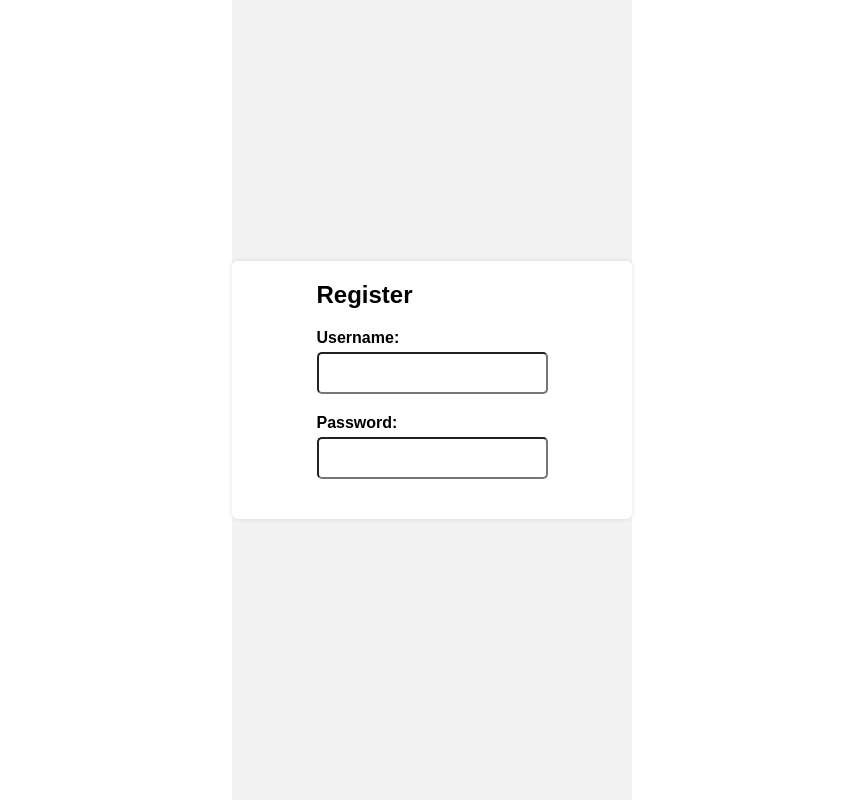
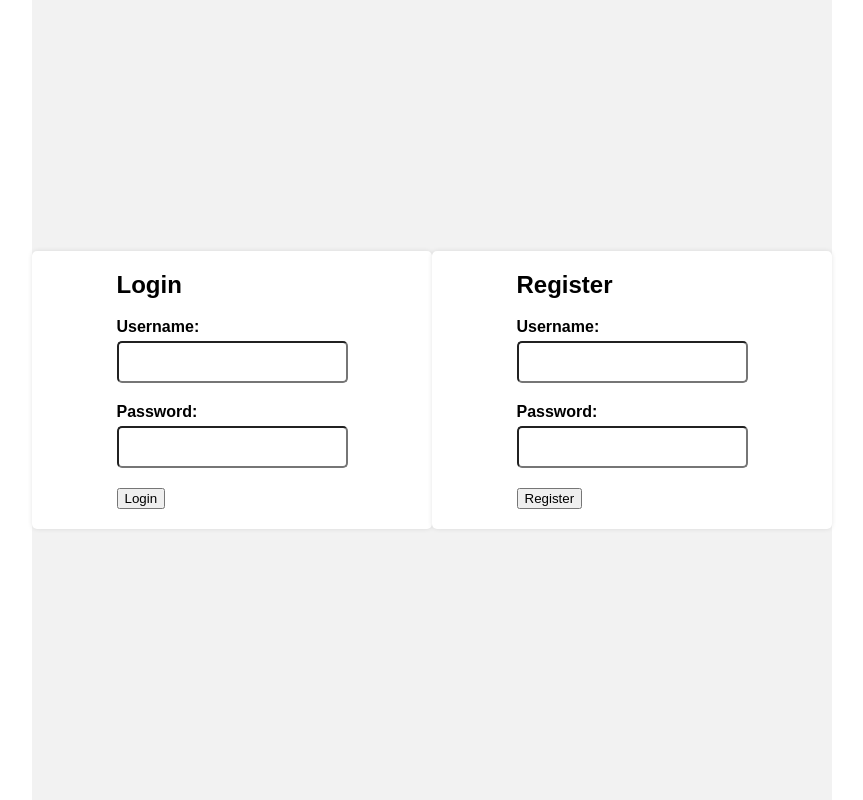
Before and after one commit to chriseun/Mile-Stone-Project-2, a React (Create React App) app in the folder client/: page /auth in a window 1280 px wide. Shown: the whole page, without its empty margins (208-1071 px from the left). Built offline with nearby package versions, Linux system fonts and the light colour scheme.

Commit message:
added auth.js and create recipe.js

```diff
--- a/client/src/pages/auth.js
+++ b/client/src/pages/auth.js
@@ -15,35 +15,94 @@ export const Auth = () => {
 };
 
 const Login = () => {
-    return <div></div>;
+
+  const [username, setUsername] = useState("");
+  const [password, setPassword] = useState("");
+
+
+  const [_, setCookies] = useCookies(["access_token"]);
+
+
+
+  const navigate = useNavigate();
+
+  const onSubmit = async (event) => {
+    //preventDefault will prevent from refreshing the page
+    event.preventDefault();
+    try{
+      const response = await axios.post("http://localhost:3001/auth/login", {
+        username,
+        password
+      });
+
+      setCookies("access_token", response.data.token);
+      window.localStorage.setItem("userID", response.data.userID);
+      navigate("/");
+      // window.location.pathname ="/"
+    } catch(err) {
+      console.error(err);
+
+    }
+
+  }
+
+  return (
+      <Form
+        username={username}
+        setUsername={setUsername}
+        password={password}
+        setPassword={setPassword}
+        label="Login"
+        onSubmit={onSubmit}
+      />
+  );
 };
 
-const Register= () => {
-    const[username, setUsername] = useState("")
-    const[password, setPassword] = useState("")
+const Register = () => {
+  const [username, setUsername] = useState("");
+  const [password, setPassword] = useState("");
+
+  const onSubmit = async (event) => {
+    //preventDefault will prevent from refreshing the page
+    event.preventDefault();
+
+    try {
+      await axios.post("http://localhost:3001/auth/register", { username, password });
+      alert("Registration Completed! Now login")
+    } catch (err) {
+      console.error(err);
+    }
+
+  };
 
   return (
+      <Form
+        username={username}
+        setUsername={setUsername}
+        password={password}
+        setPassword={setPassword}
+        label="Register"
+        onSubmit={onSubmit}
+      />
+  );
+};
+
+const Form = ({ username, setUsername, password, setPassword, label, onSubmit }) => {
+  return (
   <div className="auth-container">
-          <form>
-            <h2> Register</h2>
+    <form onSubmit={onSubmit}>
+      <h2> {label} </h2>
         <div className="form-group">
-                <label htmlFor="username">Username:</label>
-                <input
-                 type="text"
-                 id="username"
-                 value={username}
-                 onChage={(event) => setUsername(event.target.value) }></input>
+          <label htmlFor="username"> Username: </label>
+          <input type="text" id="username" value={username} onChange={(event) => setUsername(event.target.value)}/>
         </div>
         <div className="form-group">
-                <label htmlFor="password">Password:</label>
-                <input
-                 type="text"
-                 id="password"
-                 value={password}
-                 onChage={(event) => setPassword(event.target.value)}></input>
+          <label htmlFor="password"> Password: </label>
+          <input type="password" id="password" value={password} onChange={(event) => setPassword(event.target.value)}/>
         </div>
+
+        <button type="submit"> {label}</button>
     </form>
-
   </div>
-    )
+  );
 }
--- a/client/src/pages/create-recipe.js
+++ b/client/src/pages/create-recipe.js
@@ -1,3 +1,82 @@
+import { useState } from "react";
+import axios from 'axios';
+import { useGetUserID } from "../hooks/useGetUserID";
+import { useNavigate } from 'react-router-dom';
+import { useCookies } from "react-cookie";
+
+
 export const CreateRecipe = () => {
-    return <div> CreateRecipe</div>
-};
+  const userID = useGetUserID();
+  const [cookies, _] = useCookies(["access_token"]);
+
+  const [recipe, setRecipe] = useState({
+    name: "",
+    ingredients: [],
+    instructions: "",
+    imageUrl: "",
+    cookingTime: 0,
+    userOwner: userID,
+});
+
+  const navigate = useNavigate()
+
+
+  const handleChange = (event) => {
+    const { name, value } = event.target;
+    setRecipe({ ...recipe, [name]: value })
+  }
+
+  const handleIngredientChange = (event, idx) => {
+  const { value } = event.target
+  //current ingredient list
+  const ingredients = recipe.ingredients;
+  //we are keeping track of the index
+  ingredients[idx] = value;
+  //ingredients : ingredients
+  setRecipe({ ...recipe, ingredients })
+  }
+
+  console.log(recipe)
+  const addIngredient = () => {
+    setRecipe({...recipe, ingredients: [...recipe.ingredients, ""]})
+  }
+
+  const onSubmit = async (event) => {
+    event.preventDefault();
+    try{
+      await axios.post("http://localhost:3001/recipes", recipe, {
+         headers: { authorization: cookies.access_token }});
+      alert("Recipe Created");
+      navigate("/")
+    } catch (err) {
+      console.error(err);
+    }
+  }
+
+
+
+  return (
+  <div className="create-recipe">
+      <h2>Create Recipe</h2>
+      <form onSubmit={onSubmit}>
+        <label htmlFor="name">Name</label>
+        <input type="text" id="name" name="name" onChange={handleChange}/>
+        <label htmlFor="ingredients">Ingredients</label>
+        {recipe.ingredients.map((ingredient, idx) =>(
+          <input key={idx} type="text" name="ingredients" value={ingredient} onChange={(event) => handleIngredientChange(event, idx)}/>
+        ))}
+        <button onClick={addIngredient} type="button"> Add Ingredient</button>
+        <label htmlFor="instructions">Instructions</label>
+        <textarea id="instructions" name="instructions" onChange={handleChange}></textarea>
+        <label htmlFor="imageUrl">Image URL</label>
+        <input type="text" id="imageUrl" name="imageUrl" onChange={handleChange}/>
+        <label htmlFor="cookingTime">Cooking Time (minutes)</label>
+        <input type="number" id="cookingTime" name="cookingTime" onChange={handleChange}/>
+        <button type="submit">
+          Create Recipe
+        </button>
+
+      </form>
+  </div>
+  )
+}
```
Lines whose indentation alone changed are shown as unchanged.
